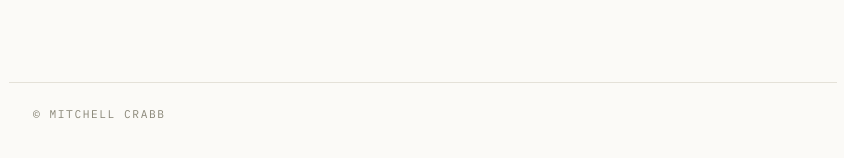
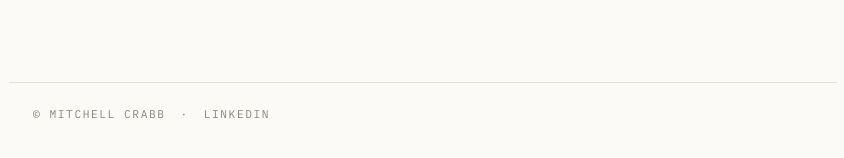
Before and after one commit to m-crabb/m-crabb.github.io, a Jekyll site: the page built from index.html, in a window 1280 px wide. Shown: the part 646-804 px from the top of the page, without its empty margins (217-1061 px from the left). Built offline with Jekyll 4.4.1, drawn with Linux system fonts in a browser that asks for light colours.

Commit message:
chore: linkedin link

```diff
--- a/_config.yml
+++ b/_config.yml
@@ -1,7 +1,9 @@
 title: Mitchell Crabb
-# One-line summary shown in italic beneath the name. Swap this for your own.
+# One-line summary shown in italic beneath the name.
 summary: Essays and ideas.
 author: Mitchell Crabb
+# LinkedIn handle, shown in the footer.
+linkedin: m-crabb
 # Used for absolute URLs in feeds etc. Update if the domain changes.
 url: "https://m-crabb.github.io"
 
--- a/_layouts/default.html
+++ b/_layouts/default.html
@@ -47,6 +47,10 @@
 
   <footer class="site-footer">
     <span>© {{ site.title }}</span>
+    {%- if site.linkedin %}
+    <span class="site-footer__sep" aria-hidden="true">·</span>
+    <a href="https://www.linkedin.com/in/{{ site.linkedin }}/" rel="me noopener">LinkedIn</a>
+    {%- endif %}
   </footer>
 
   <script src="{{ '/assets/js/theme.js' | relative_url }}"></script>
--- a/assets/css/style.css
+++ b/assets/css/style.css
@@ -370,6 +370,9 @@ main,
   letter-spacing: 0.14em;
   color: var(--margin);
 }
+.site-footer a { color: var(--margin); text-decoration: none; }
+.site-footer a:hover { color: var(--accent-strong); }
+.site-footer__sep { margin-inline: 0.6em; }
 
 /* ============================================================
    Focus
```
